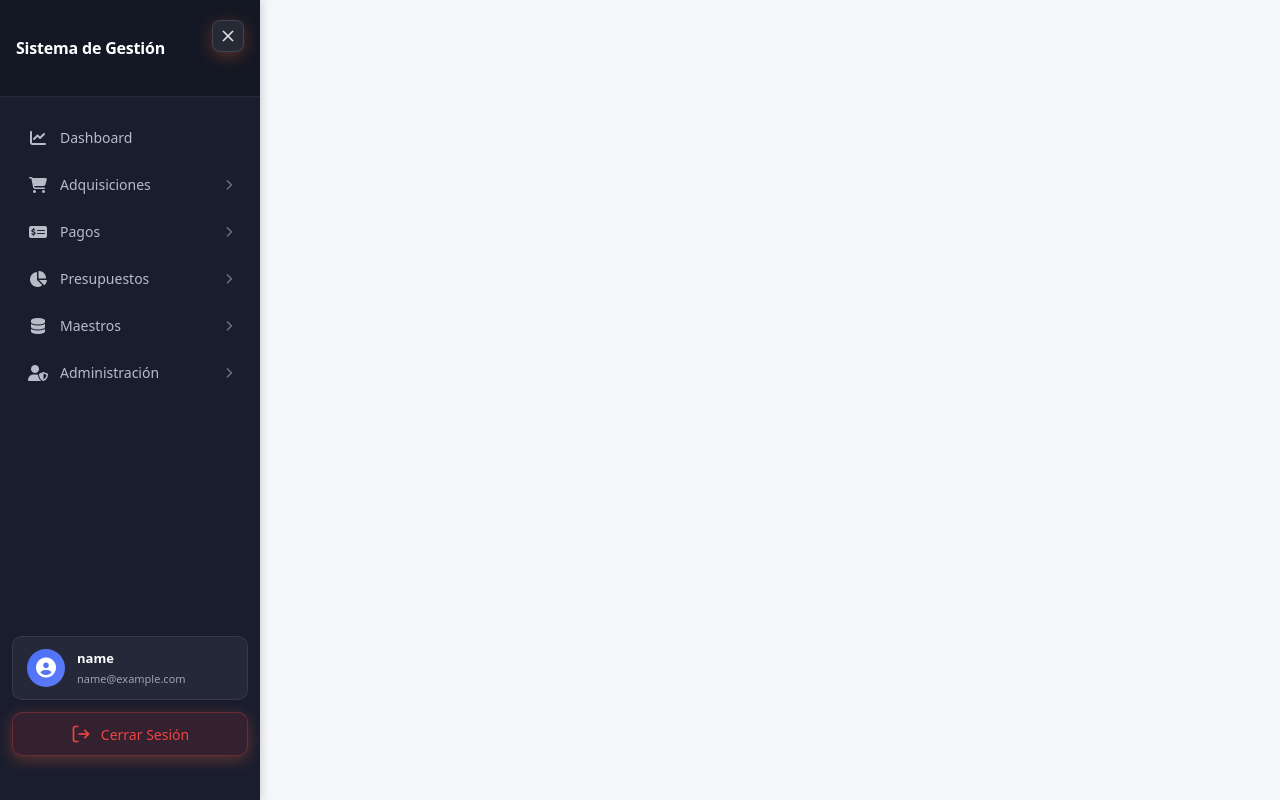
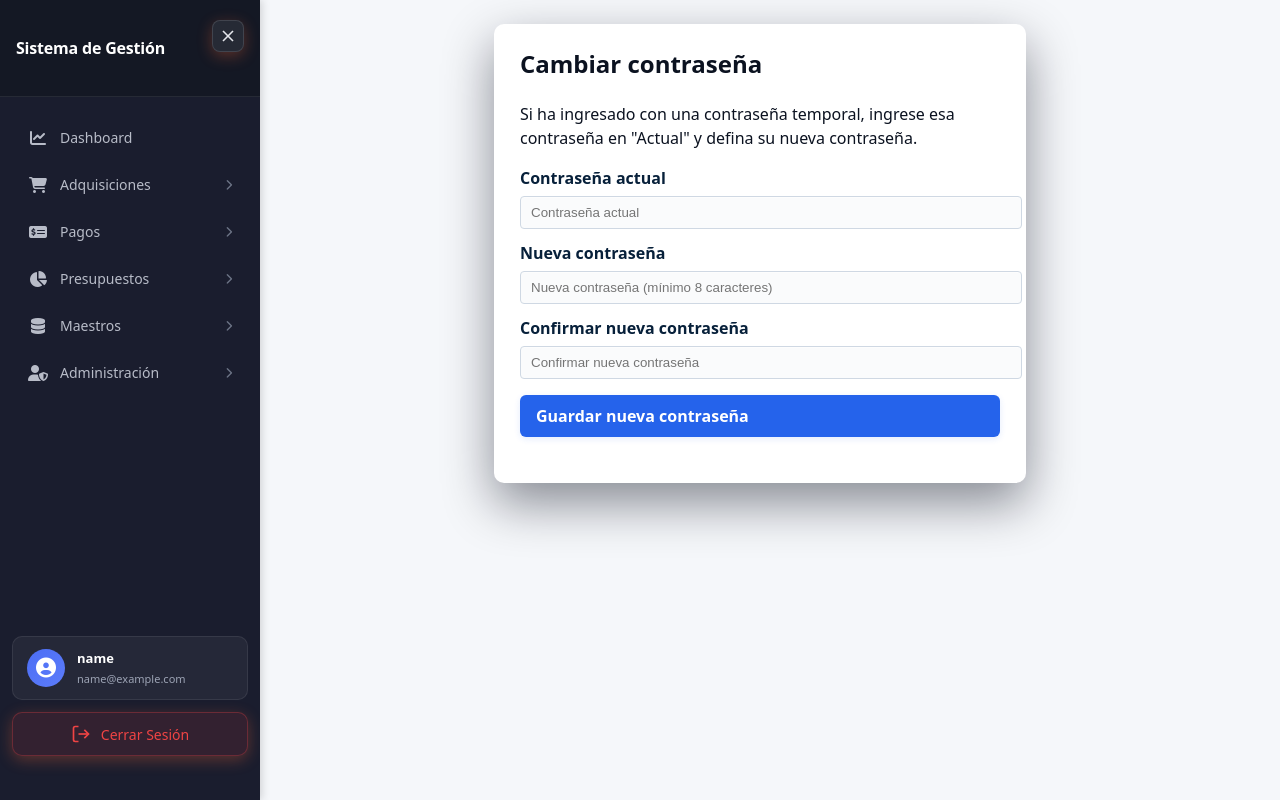
Before and after one commit to CarlosATO/orden_pago_somyl_2026, a React (Vite) app in the folder nuevo_proyecto/frontend/: page /cambiar-contrasena in a window 1280 px wide. Built offline with nearby package versions, Linux system fonts and the light colour scheme; no server answers; sample sign-in values are in the browser's storage.

Commit message:
Mejora: forzar cambio de contraseña temporal en login y modal; estilos mejorados para ChangePassword

```diff
--- a/nuevo_proyecto/frontend/src/App.jsx
+++ b/nuevo_proyecto/frontend/src/App.jsx
@@ -13,6 +13,7 @@ import MaterialesPage from './components/MaterialesPage';
 import Items from './components/Items';
 import Trabajadores from './components/Trabajadores';
 import Usuarios from './components/Usuarios';
+import ChangePassword from './components/ChangePassword';
 import Presupuestos from './components/Presupuestos';
 import Pagos from './components/Pagos';
 import DocumentosPendientes from './components/DocumentosPendientes';
@@ -88,6 +89,8 @@ function AppContent() {
   const navigate = useNavigate();
   const [isAuthenticated, setIsAuthenticated] = useState(false);
   const [sidebarCollapsed, setSidebarCollapsed] = useState(false);
+  const [checkedTempPassword, setCheckedTempPassword] = useState(false);
+  const [showChangePasswordModal, setShowChangePasswordModal] = useState(false);
 
   // Verificar autenticación al montar el componente
   useEffect(() => {
@@ -107,6 +110,57 @@ function AppContent() {
 
     return () => clearInterval(interval);
   }, []);
+
+  // Si el usuario está autenticado, verificar si tiene contraseña temporal
+  useEffect(() => {
+    const checkTemp = async () => {
+      if (!isAuthenticated) return;
+      if (checkedTempPassword) return; // evitar repetir
+
+      try {
+        const token = sessionStorage.getItem('authToken');
+        console.log('Checking temp password with token present?', !!token);
+        const resp = await fetch('/api/usuarios/check-temp-password', {
+          headers: { 'Authorization': `Bearer ${token}` }
+        });
+        console.log('check-temp-password response status:', resp.status);
+        if (resp.ok) {
+          const data = await resp.json();
+          console.log('check-temp-password response data:', data);
+          if (data && data.temp_password) {
+            console.log('Usuario con contraseña temporal - redirigiendo a cambiar contraseña');
+            // Forzar a cambiar contraseña
+            navigate('/cambiar-contrasena', { replace: true });
+          } else {
+            console.log('No es contraseña temporal');
+          }
+        } else {
+          console.warn('check-temp-password no respondió OK');
+        }
+      } catch (err) {
+        console.error('Error verificando contraseña temporal', err);
+      } finally {
+        setCheckedTempPassword(true);
+      }
+    };
+
+    checkTemp();
+  }, [isAuthenticated, checkedTempPassword, navigate]);
+
+  // Si el login indicó fuerza de cambio de contraseña (bandera en sessionStorage), abrir modal
+  useEffect(() => {
+    if (!isAuthenticated) return;
+    try {
+      const forced = sessionStorage.getItem('forceChangePassword');
+      if (forced) {
+        console.log('Flag forceChangePassword detectada en sessionStorage -> abrir modal');
+        setShowChangePasswordModal(true);
+        sessionStorage.removeItem('forceChangePassword');
+      }
+    } catch (e) {
+      // ignore
+    }
+  }, [isAuthenticated]);
 
   const handleLoginSuccess = () => {
     setIsAuthenticated(true);
@@ -162,8 +216,17 @@ function AppContent() {
                   <Route path="/materiales" element={<Materiales />} />
                   <Route path="/items-presupuestarios" element={<ItemsPresupuestarios />} />
                   <Route path="/trabajadores-solicitantes" element={<TrabajadoresSolicitantes />} />
+                  <Route path="/cambiar-contrasena" element={<ChangePassword />} />
                   <Route path="/gestion-usuarios" element={<GestionUsuarios />} />
                 </Routes>
+                {/* Mostrar ChangePassword como modal si fue forzado tras el login */}
+                {showChangePasswordModal && (
+                  <div className="modal-overlay" onClick={() => setShowChangePasswordModal(false)}>
+                    <div className="modal-content" onClick={(e) => e.stopPropagation()}>
+                      <ChangePassword onClose={() => setShowChangePasswordModal(false)} />
+                    </div>
+                  </div>
+                )}
               </div>
             </div>
           </ProtectedRoute>
--- /dev/null
+++ b/nuevo_proyecto/frontend/src/components/ChangePassword.css
@@ -0,0 +1,95 @@
+/* Minimal styling for ChangePassword component */
+.change-password-page {
+  display: flex;
+  justify-content: center;
+  align-items: flex-start;
+  padding: 24px;
+}
+
+.change-password-card {
+  width: 480px;
+  background: #ffffff;
+  padding: 22px 26px;
+  border-radius: 10px;
+  box-shadow: 0 20px 50px rgba(2,6,23,0.45);
+  color: #0b1220;
+}
+
+.change-password-card h2 {
+  margin-top: 0;
+}
+
+.change-password-form label {
+  display: block;
+  margin-top: 12px;
+  font-weight: 700;
+  color: #07203a;
+}
+
+.change-password-form input {
+  width: 100%;
+  padding: 8px 10px;
+  margin-top: 6px;
+  border: 1px solid #cfd8e3;
+  border-radius: 4px;
+  background: #fafbfc;
+  color: #081226;
+  box-shadow: inset 0 1px 0 rgba(255,255,255,0.6);
+}
+
+.actions {
+  margin-top: 16px;
+  display: flex;
+  justify-content: flex-end;
+}
+
+.btn-primary {
+  background: linear-gradient(180deg,#1663e7 0%,#0b53d1 100%);
+  color: #ffffff;
+  padding: 10px 16px;
+  border: none;
+  border-radius: 6px;
+  cursor: pointer;
+  font-weight: 700;
+  box-shadow: 0 8px 20px rgba(11,83,209,0.24);
+}
+
+.message {
+  padding: 8px 10px;
+  border-radius: 4px;
+  margin-bottom: 10px;
+}
+
+.message.error { background: #ffe6e6; color: #a00; }
+.message.success { background: #e6ffea; color: #086; }
+
+/* Overlay styles used when ChangePassword is displayed as modal */
+.modal-overlay {
+  position: fixed;
+  inset: 0;
+  background: rgba(6,10,20,0.65);
+  display: flex;
+  align-items: center;
+  justify-content: center;
+  z-index: 2000;
+  padding: 20px;
+}
+
+.modal-content {
+  max-width: 680px;
+  width: 100%;
+  border-radius: 12px;
+  background: transparent; /* keep inner card white */
+}
+
+/* Improve input focus */
+.change-password-form input:focus {
+  outline: none;
+  border-color: #4b91ff;
+  box-shadow: 0 0 0 4px rgba(75,145,255,0.12);
+}
+
+@media (max-width: 600px) {
+  .change-password-card { width: 100%; padding: 18px; }
+  .btn-primary { width: 100%; }
+}
--- /dev/null
+++ b/nuevo_proyecto/frontend/src/components/ChangePassword.jsx
@@ -0,0 +1,122 @@
+import React, { useState } from 'react';
+import { useNavigate } from 'react-router-dom';
+import { getAuthToken } from '../utils/auth';
+import './ChangePassword.css';
+
+const ChangePassword = (props) => {
+  // onClose: función opcional para cerrar modal cuando se usa como overlay
+  // Si onClose está presente, el componente no hará navigate al dashboard al terminar;
+  // en su lugar llamará onClose().
+  const { onClose } = props || {};
+  const [currentPassword, setCurrentPassword] = useState('');
+  const [newPassword, setNewPassword] = useState('');
+  const [confirmPassword, setConfirmPassword] = useState('');
+  const [message, setMessage] = useState({ type: '', text: '' });
+  const [loading, setLoading] = useState(false);
+  const navigate = useNavigate();
+
+  const validar = () => {
+    if (!currentPassword) {
+      setMessage({ type: 'error', text: 'Ingrese su contraseña actual' });
+      return false;
+    }
+    if (!newPassword || newPassword.length < 8) {
+      setMessage({ type: 'error', text: 'La nueva contraseña debe tener al menos 8 caracteres' });
+      return false;
+    }
+    if (newPassword !== confirmPassword) {
+      setMessage({ type: 'error', text: 'Las contraseñas no coinciden' });
+      return false;
+    }
+    return true;
+  };
+
+  const handleSubmit = async (e) => {
+    e.preventDefault();
+
+    if (!validar()) return;
+
+    setLoading(true);
+    try {
+      const token = getAuthToken();
+      const response = await fetch('/api/usuarios/change-password', {
+        method: 'POST',
+        headers: {
+          'Content-Type': 'application/json',
+          'Authorization': `Bearer ${token}`
+        },
+        body: JSON.stringify({
+          current_password: currentPassword,
+          new_password: newPassword,
+          confirm_password: confirmPassword
+        })
+      });
+
+      const data = await response.json();
+
+      if (response.ok && data.success) {
+        setMessage({ type: 'success', text: data.message || 'Contraseña actualizada correctamente' });
+        // Si nos pasaron onClose, cerrar modal; si no, navegar al dashboard
+        if (onClose && typeof onClose === 'function') {
+          setTimeout(() => onClose(), 800);
+        } else {
+          setTimeout(() => navigate('/dashboard', { replace: true }), 1000);
+        }
+      } else {
+        setMessage({ type: 'error', text: data.message || 'Error al cambiar la contraseña' });
+      }
+    } catch (err) {
+      console.error(err);
+      setMessage({ type: 'error', text: 'Error de conexión' });
+    } finally {
+      setLoading(false);
+    }
+  };
+
+  return (
+    <div className="change-password-page">
+      <div className="change-password-card">
+        <h2>Cambiar contraseña</h2>
+        <p>Si ha ingresado con una contraseña temporal, ingrese esa contraseña en "Actual" y defina su nueva contraseña.</p>
+
+        {message.text && (
+          <div className={`message ${message.type}`}>{message.text}</div>
+        )}
+
+        <form onSubmit={handleSubmit} className="change-password-form">
+          <label>Contraseña actual</label>
+          <input
+            type="password"
+            value={currentPassword}
+            onChange={(e) => setCurrentPassword(e.target.value)}
+            placeholder="Contraseña actual"
+          />
+
+          <label>Nueva contraseña</label>
+          <input
+            type="password"
+            value={newPassword}
+            onChange={(e) => setNewPassword(e.target.value)}
+            placeholder="Nueva contraseña (mínimo 8 caracteres)"
+          />
+
+          <label>Confirmar nueva contraseña</label>
+          <input
+            type="password"
+            value={confirmPassword}
+            onChange={(e) => setConfirmPassword(e.target.value)}
+            placeholder="Confirmar nueva contraseña"
+          />
+
+          <div className="actions">
+            <button type="submit" className="btn-primary" disabled={loading}>
+              {loading ? 'Guardando...' : 'Guardar nueva contraseña'}
+            </button>
+          </div>
+        </form>
+      </div>
+    </div>
+  );
+};
+
+export default ChangePassword;
--- a/nuevo_proyecto/frontend/src/components/Login.jsx
+++ b/nuevo_proyecto/frontend/src/components/Login.jsx
@@ -51,7 +51,7 @@ const Login = ({ onLoginSuccess }) => {
         throw new Error('No se recibió token del servidor');
       }
 
-      setAuthToken(data.token);
+  setAuthToken(data.token);
 
       // Guardar o limpiar el correo según "Remember Me"
       if (rememberMe) {
@@ -70,9 +70,18 @@ const Login = ({ onLoginSuccess }) => {
       // Llamamos a la función del componente padre para actualizar el estado
       onLoginSuccess();
 
-      // Redirigir a la página que intentaba acceder o al dashboard
-      const from = location.state?.from || '/dashboard';
-      navigate(from, { replace: true });
+      // Si el backend indica que la contraseña es temporal, forzar redirección
+      if (data.temp_password) {
+        console.log('Usuario con contraseña temporal, forzando cambio de contraseña en modal');
+        // Marcar en sessionStorage para que la app principal muestre el modal de cambio
+        try { sessionStorage.setItem('forceChangePassword', '1'); } catch (e) { /* ignore */ }
+        // Redirigir al dashboard (el modal aparece encima)
+        navigate('/dashboard', { replace: true });
+      } else {
+        // Redirigir a la página que intentaba acceder o al dashboard
+        const from = location.state?.from || '/dashboard';
+        navigate(from, { replace: true });
+      }
 
     } catch (err) {
       console.error('Error en login:', err);
```
Also changed, not shown: 1 other file (tests, documents, lock files or other folders).
